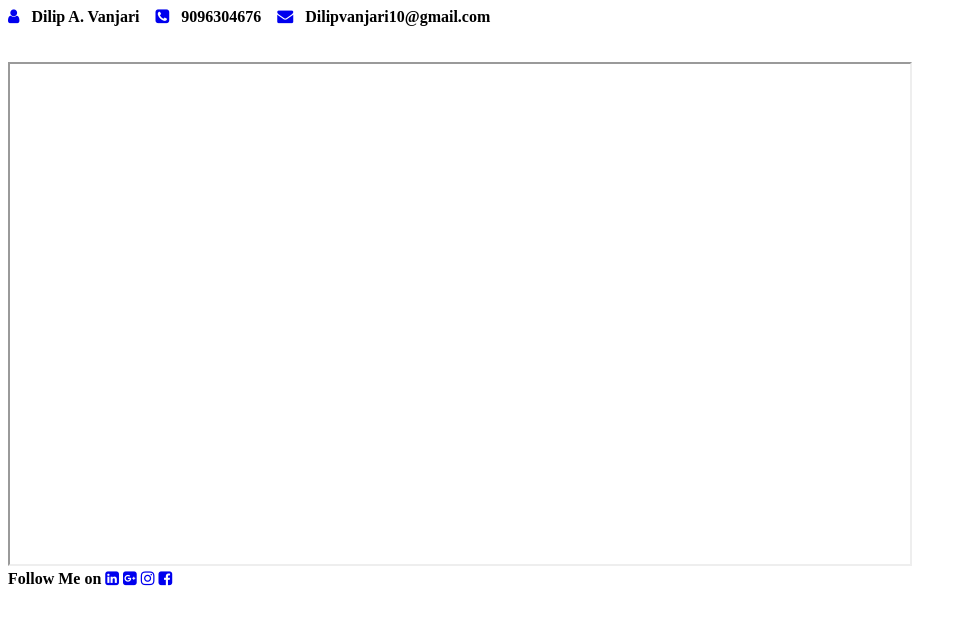
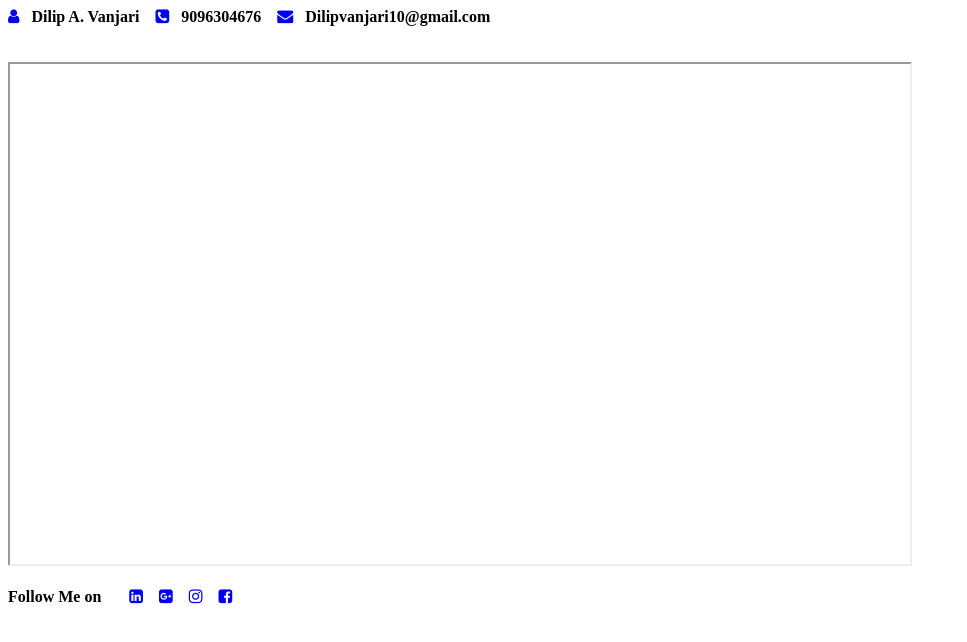
Before and after one commit to dilipvanjari/mprofile, a plain HTML site: page index.html in a window 1280 px wide. Shown: the whole page, without its empty margins (0-967 px from the left). Drawn offline with Linux system fonts and the light colour scheme.

Commit message:
updateindex.html
updateindex.html

```diff
--- a/index.html
+++ b/index.html
@@ -10,11 +10,11 @@
         &nbsp;&nbsp;&nbsp;<a href="https://gmail.com"><i class="fa fa-envelope" aria-hidden="true"></i></a><b>&nbsp;&nbsp;&nbsp;Dilipvanjari10@gmail.com</b><br>
         &nbsp;<br>
         &nbsp;<br>
-        <iframe width="900px" height="500px" name="myframe"></iframe><br>
-        <b>Follow Me on</b>
-        <a href="https://in.linkedin.com" target="myframe"><i class="fa fa-linkedin-square" aria-hidden="true"></i></a>
-        <a href="https://google.com"><i class="fa fa-google-plus-square" aria-hidden="true"></i></a>
-        <a href="https://instagram.in"><i class="fa fa-instagram" aria-hidden="true"></i></a>
+        <iframe width="900px" height="500px" name="myframe"></iframe><br>&nbsp;&nbsp;<br>
+        <b>Follow Me on</b>&nbsp;&nbsp;&nbsp;&nbsp;&nbsp;&nbsp;
+        <a href="https://in.linkedin.com" target="myframe"><i class="fa fa-linkedin-square" aria-hidden="true"></i></a>&nbsp;&nbsp;&nbsp;
+        <a href="https://google.com"><i class="fa fa-google-plus-square" aria-hidden="true"></i></a>&nbsp;&nbsp;&nbsp;
+        <a href="https://instagram.in"><i class="fa fa-instagram" aria-hidden="true"></i></a>&nbsp;&nbsp;&nbsp;
         <a href="https://facebook.com"><i class="fa fa-facebook-square" aria-hidden="true"></i></a>
     </body>
 </html>
```
